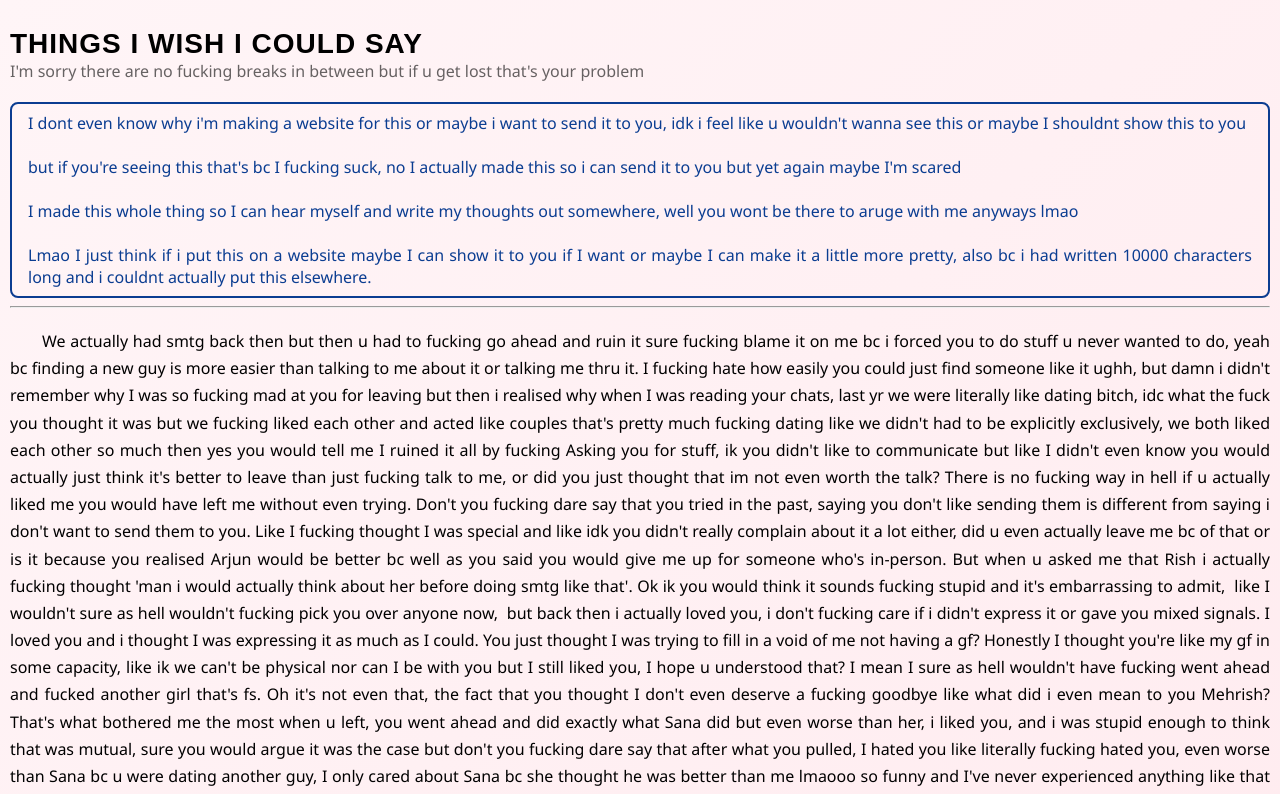
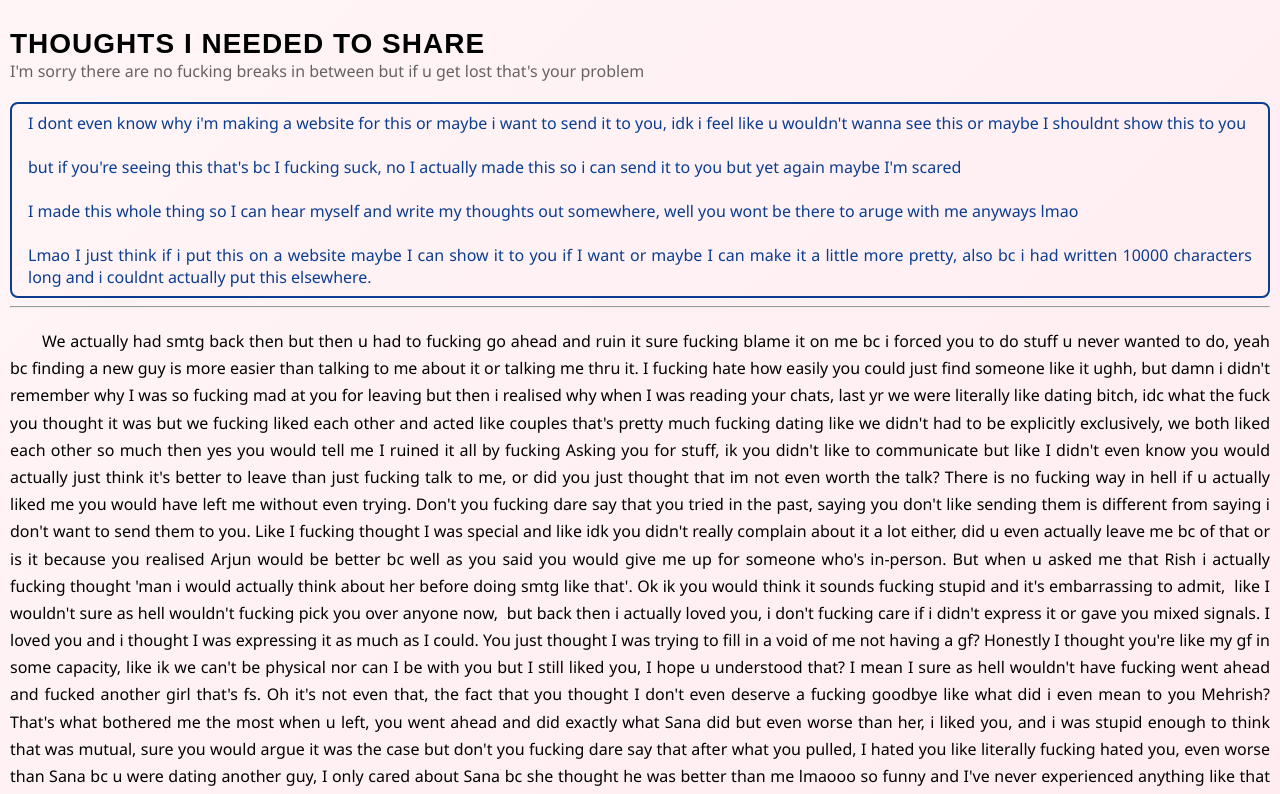
Before and after one commit to Feroan101/unsayed, a plain HTML site: page index.html in a window 1280 px wide. Shown: the top 794 px of the page. Drawn offline with Linux system fonts and the light colour scheme.

Commit message:
final pt.2

```diff
--- a/index.html
+++ b/index.html
@@ -43,7 +43,7 @@
     </style>
 </head>
 <body>
-    <h3>Things I wish i could say</h3>
+    <h3>Thoughts i needed to share</h3>
     <div class="sub">I'm sorry there are no fucking breaks in between but if u get lost that's your problem</div>
 
     <div class="warn">I dont even know why i'm making a website for this or maybe i want to send it to you, idk i feel like u wouldn't wanna see this or
```
